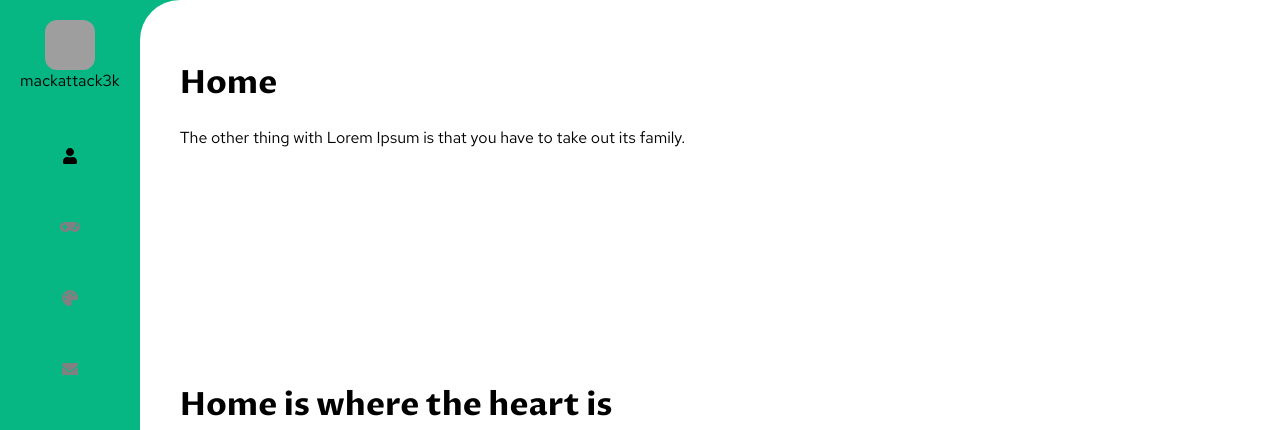
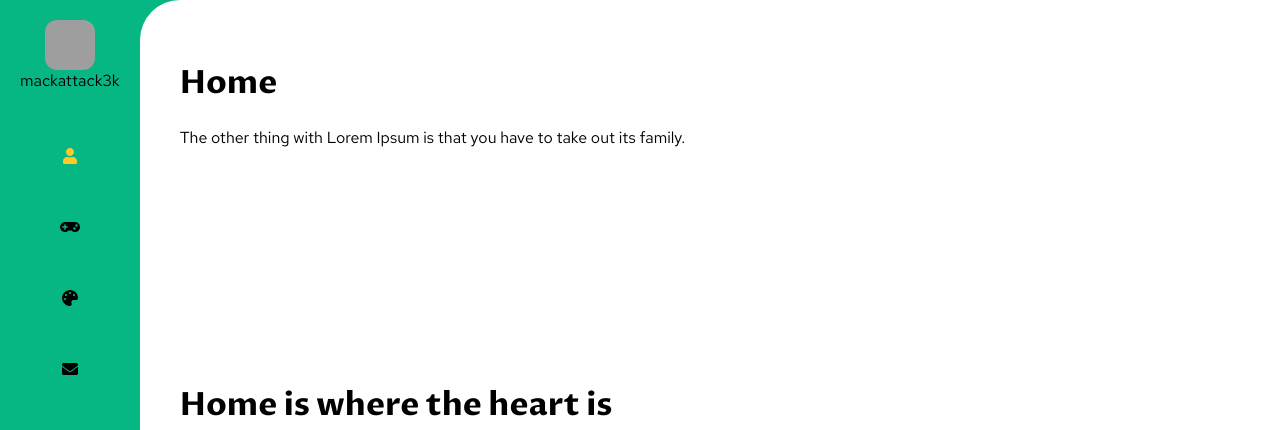
Before and after one commit to mackattack3k/me, a React (Create React App) app: page / in a window 1280 px wide. Shown: the top 430 px of the page. Built offline with nearby package versions, Linux system fonts and the light colour scheme; grey boxes are pictures that could not be loaded; what i18next-xhr-backend would draw is missing.

Commit message:
Theme in navigation links

```diff
--- a/src/features/navigation/components/NavLink.jsx
+++ b/src/features/navigation/components/NavLink.jsx
@@ -1,18 +1,23 @@
 import { Link } from '@reach/router';
 import React from 'react';
+import { useContext } from 'react';
+import { ThemeContext } from 'styled-components';
 
-const NavLink = props => (
+const NavLink = props => {
+  const theme = useContext(ThemeContext);
+  return (
     <Link
       {...props}
       getProps={({ isCurrent }) => {
         return {
           style: {
-          color: isCurrent ? 'black' : 'grey'
+            color: isCurrent ? theme.secondary.main : theme.primary.text
           }
         };
       }}
     />
   );
+};
 
 NavLink.propTypes = {};
 
```
Lines whose indentation alone changed are shown as unchanged.
